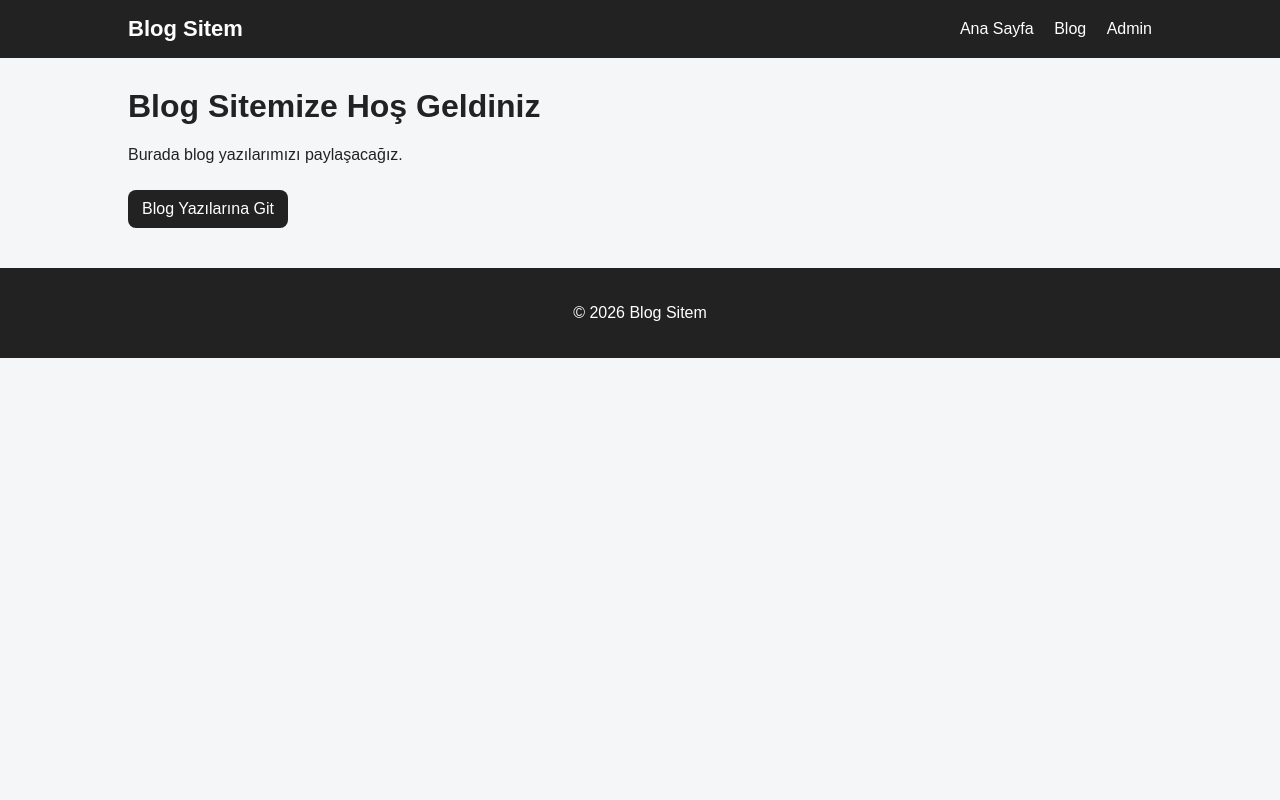
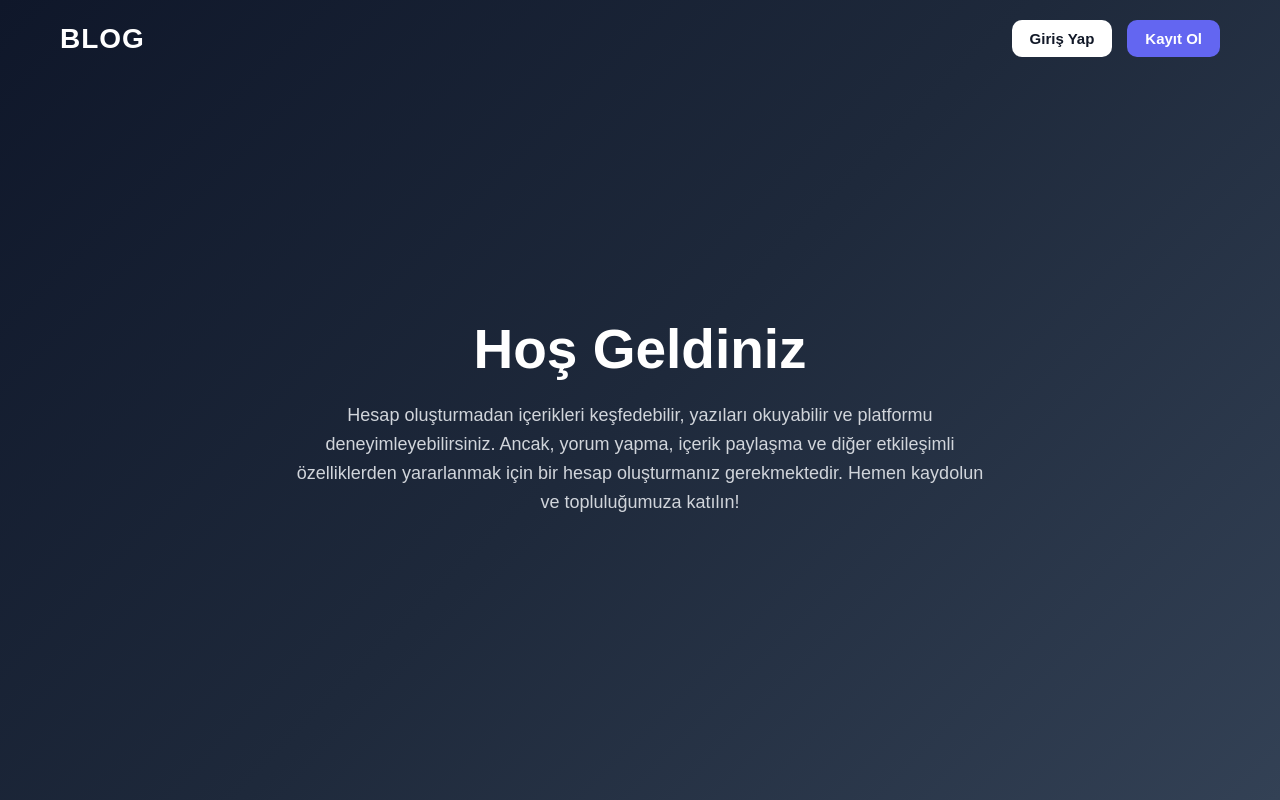
Before and after one commit to Alperen1143/blog_project, a Django app: page / in a window 1280 px wide. Run offline with Django 5.2, Linux system fonts and the light colour scheme.

Commit message:
I build the homepage

```diff
--- a/anasayfa/templates/anasayfa/home.html
+++ b/anasayfa/templates/anasayfa/home.html
@@ -1,10 +1,278 @@
-{% extends "anasayfa/base.html" %}
+{% load static %}
 
-{% block title %}Ana Sayfa{% endblock %}
+<!DOCTYPE html>
+<html lang="tr">
+<head>
+<meta charset="UTF-8">
+<meta name="viewport" content="width=device-width, initial-scale=1.0">
 
-{% block content %}
-<h1>Blog Sitemize Hoş Geldiniz</h1>
-<p>Burada blog yazılarımızı paylaşacağız.</p>
+<title>Ana Sayfa</title>
 
-<a href="/blog/" class="btn">Blog Yazılarına Git</a>
-{% endblock %}
+<style>
+
+:root{
+    --koyu-lacivert:#0f172a;
+    --lacivert:#1e293b;
+    --orta-lacivert:#334155;
+
+    --beyaz:#ffffff;
+    --acik-gri:#e2e8f0;
+    --gri:#d1d5db;
+
+    --mor:#6366f1;
+    --mor-koyu:#4f46e5;
+
+    --siyah:#111827;
+    --koyu-gri:#374151;
+}
+
+*{
+    margin:0;
+    padding:0;
+    box-sizing:border-box;
+    font-family:Arial, sans-serif;
+}
+
+body{
+    min-height:100vh;
+
+    background:linear-gradient(
+        135deg,
+        var(--koyu-lacivert),
+        var(--lacivert),
+        var(--orta-lacivert)
+    );
+
+    color:var(--beyaz);
+}
+.navbar{
+    width:100%;
+    display:flex;
+    justify-content:space-between;
+    align-items:center;
+    padding:20px 60px;
+}
+
+.logo{
+    font-size:28px;
+    font-weight:bold;
+    letter-spacing:1px;
+}
+
+.menu{
+    display:flex;
+    gap:15px;
+}
+
+.menu button{
+    padding:10px 18px;
+    border:none;
+    border-radius:10px;
+    cursor:pointer;
+    font-size:15px;
+    font-weight:bold;
+    transition:0.3s;
+}
+
+.giris-navbar{
+    background:var(--beyaz);
+    color:var(--siyah);
+}
+
+.giris-navbar:hover{
+    background:var(--acik-gri);
+}
+
+.kayit-navbar{
+    background:var(--mor);
+    color:var(--beyaz);
+}
+
+.kayit-navbar:hover{
+    background:var(--mor-koyu);
+}
+
+/* ANA SAYFA */
+.hero{
+    height:85vh;
+    display:flex;
+    flex-direction:column;
+    justify-content:center;
+    align-items:center;
+    text-align:center;
+    padding:20px;
+}
+
+.hero h1{
+    font-size:55px;
+    margin-bottom:20px;
+}
+
+.hero p{
+    max-width:700px;
+    font-size:18px;
+    color:var(--gri);
+    line-height:1.6;
+}
+.container{
+    width:370px;
+
+    /* daha koyu ve daha mat */
+    background:rgba(15, 23, 42, 0.92);
+
+    backdrop-filter:blur(6px);
+
+    border:1px solid rgba(255,255,255,0.08);
+
+    border-radius:20px;
+
+    padding:35px;
+
+    color:var(--beyaz);
+
+    box-shadow:0 0 25px rgba(0,0,0,0.5);
+
+    position:fixed;
+
+    top:50%;
+    left:50%;
+    transform:translate(-50%,-50%);
+
+    display:none;
+}
+
+.container h1{
+    text-align:center;
+    margin-bottom:25px;
+}
+
+input{
+    width:100%;
+    padding:14px;
+    margin-top:12px;
+
+    border:none;
+    border-radius:10px;
+
+    /* daha az şeffaf → okunabilirlik arttı */
+    background:rgba(255,255,255,0.08);
+
+    color:var(--beyaz);
+    outline:none;
+}
+
+input::placeholder{
+    color:var(--gri);
+}
+
+.form-btn{
+    width:100%;
+    padding:14px;
+    margin-top:15px;
+    border:none;
+    border-radius:10px;
+    cursor:pointer;
+    font-size:16px;
+    font-weight:bold;
+}
+
+.giris-btn{
+    background:var(--acik-gri);
+    color:var(--siyah);
+}
+
+.kayit-btn{
+    background:var(--mor);
+    color:var(--beyaz);
+}
+
+.geri-btn{
+    background:var(--koyu-gri);
+    color:var(--beyaz);
+}
+
+</style>
+</head>
+
+<body>
+
+<div class="navbar">
+    <div class="logo">BLOG</div>
+
+    <div class="menu">
+        <button class="giris-navbar" onclick="girisAc()">Giriş Yap</button>
+        <button class="kayit-navbar" onclick="kayitAc()">Kayıt Ol</button>
+    </div>
+</div>
+
+<div class="hero">
+    <h1>Hoş Geldiniz</h1>
+    <p>
+        Hesap oluşturmadan içerikleri keşfedebilir,
+        yazıları okuyabilir ve platformu deneyimleyebilirsiniz.
+        Ancak, yorum yapma, içerik paylaşma ve diğer etkileşimli özelliklerden yararlanmak için bir hesap oluşturmanız gerekmektedir.
+        Hemen kaydolun ve topluluğumuza katılın!
+    </p>
+</div>
+
+<div class="container" id="girisForm">
+    <h1>Giriş Yap</h1>
+
+    <form method="POST">
+        {% csrf_token %}
+
+        <input type="text" placeholder="Kullanıcı Adı">
+        <input type="password" placeholder="Şifre">
+
+        <button type="submit" class="form-btn giris-btn">
+            Giriş Yap
+        </button>
+    </form>
+
+    <button class="form-btn geri-btn" onclick="kapat()">
+        Kapat
+    </button>
+</div>
+
+<div class="container" id="kayitForm">
+    <h1>Kayıt Ol</h1>
+
+    <form method="POST">
+        {% csrf_token %}
+
+        <input type="text" placeholder="Ad Soyad">
+        <input type="text" placeholder="Kullanıcı Adı">
+        <input type="email" placeholder="E-Mail">
+        <input type="tel" placeholder="Telefon Numarası">
+        <input type="password" placeholder="Şifre">
+        <input type="password" placeholder="Şifre Tekrar">
+
+        <button type="submit" class="form-btn kayit-btn">
+            Hesap Oluştur
+        </button>
+    </form>
+
+    <button class="form-btn geri-btn" onclick="kapat()">
+        Kapat
+    </button>
+</div>
+
+<script>
+function girisAc(){
+    document.getElementById("girisForm").style.display="block";
+    document.getElementById("kayitForm").style.display="none";
+}
+
+function kayitAc(){
+    document.getElementById("kayitForm").style.display="block";
+    document.getElementById("girisForm").style.display="none";
+}
+
+function kapat(){
+    document.getElementById("girisForm").style.display="none";
+    document.getElementById("kayitForm").style.display="none";
+}
+</script>
+
+</body>
+</html>
```
